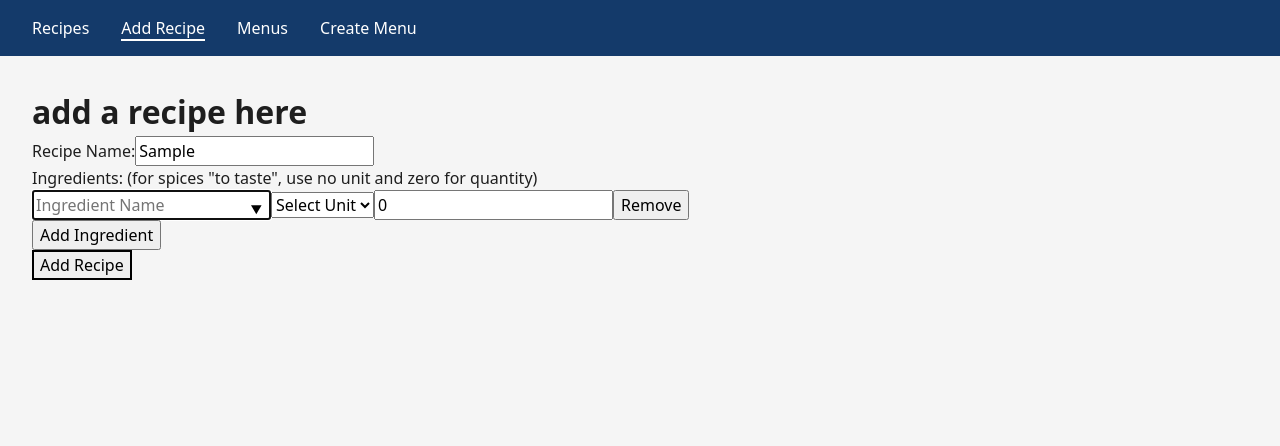
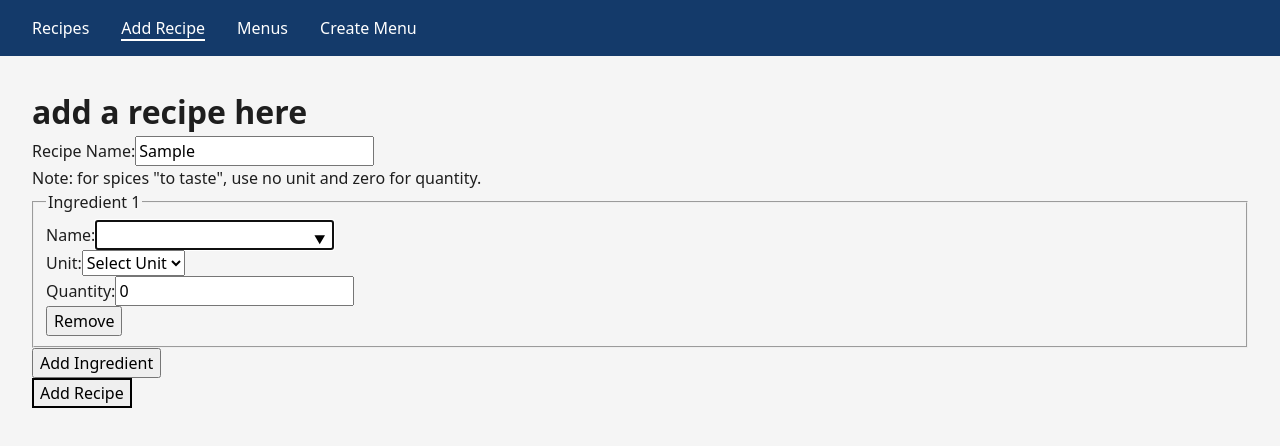
Before and after one commit to bea94k/hat-menu-v0.2, a React (Vite) app in the folder hat-menu/: page /add-recipe in a window 1280 px wide. Both pictures are taken after typing "Sample" into the empty fields and a click on the button "Add Ingredient". Shown: the top 446 px of the page. Built offline with nearby package versions, Linux system fonts and the light colour scheme; data requests are answered from the project's data file.

Commit message:
Add labels to ingredient inputs, group with fieldsets

```diff
--- a/hat-menu/src/components/AddRecipeForm.tsx
+++ b/hat-menu/src/components/AddRecipeForm.tsx
@@ -43,14 +43,17 @@ const AddRecipeForm = () => {
             </div>
 
             <div>
-                <label htmlFor="ingredients">Ingredients: (for spices "to taste", use no unit and zero for quantity)</label>  {/* TODO: a11y-wise, one label for many inputs? fieldset+legend ? */}
+                <p>Note: for spices "to taste", use no unit and zero for quantity.</p> {/* TODO: for accessibility, make sure this is easily discoverable. aria-describedby linked to unit and quantity? or too repetitive? */}
                 <div>
                     {fields.map((field, index) => (
-                        <div key={field.id}>
+                        <fieldset key={field.id}>
+                            <legend>Ingredient {index + 1}</legend>
+
+                            <div>
+                                <label htmlFor={`ingredient-name-${index + 1}`}>Name:</label>
                                 <input
                                     type="text"
-                                placeholder="Ingredient Name"
-                                id="ingredient-name"
+                                    id={`ingredient-name-${index + 1}`}
                                     list="ingredient-name-datalist"
                                     required
                                     {...register(`ingredients.${index}.name`)} />
@@ -59,7 +62,12 @@ const AddRecipeForm = () => {
                                         <option key={ingredient.id} value={ingredient.name} />
                                     ))}
                                 </datalist>}
+                            </div>
+
+                            <div>
+                                <label htmlFor={`ingredient-unit-${index + 1}`}>Unit:</label>
                                 <select
+                                    id={`ingredient-unit-${index + 1}`}
                                     {...register(`ingredients.${index}.unit`)}
                                 >
                                     <option value="">Select Unit</option>
@@ -67,14 +75,19 @@ const AddRecipeForm = () => {
                                         <option key={unit} value={unit}>{unit}</option>
                                     ))}
                                 </select>
+                            </div>
+
+                            <div>
+                                <label htmlFor={`ingredient-quantity-${index + 1}`}>Quantity:</label>
                                 <input
                                     type="number"
+                                    id={`ingredient-quantity-${index + 1}`}
                                     step="any"
-                                placeholder="Ingredient Quantity"
                                     {...register(`ingredients.${index}.quantity`)}
                                 />
+                            </div>
                             <button type="button" onClick={() => remove(index)}>Remove</button>
-                        </div>
+                        </fieldset>
                     ))}
                     <button type="button" onClick={() => append({ name: '', unit: '', quantity: 0 })}>
                     Add Ingredient
```
Also changed, not shown: 1 other file (tests, documents, lock files or other folders). Lines whose indentation alone changed are shown as unchanged.
